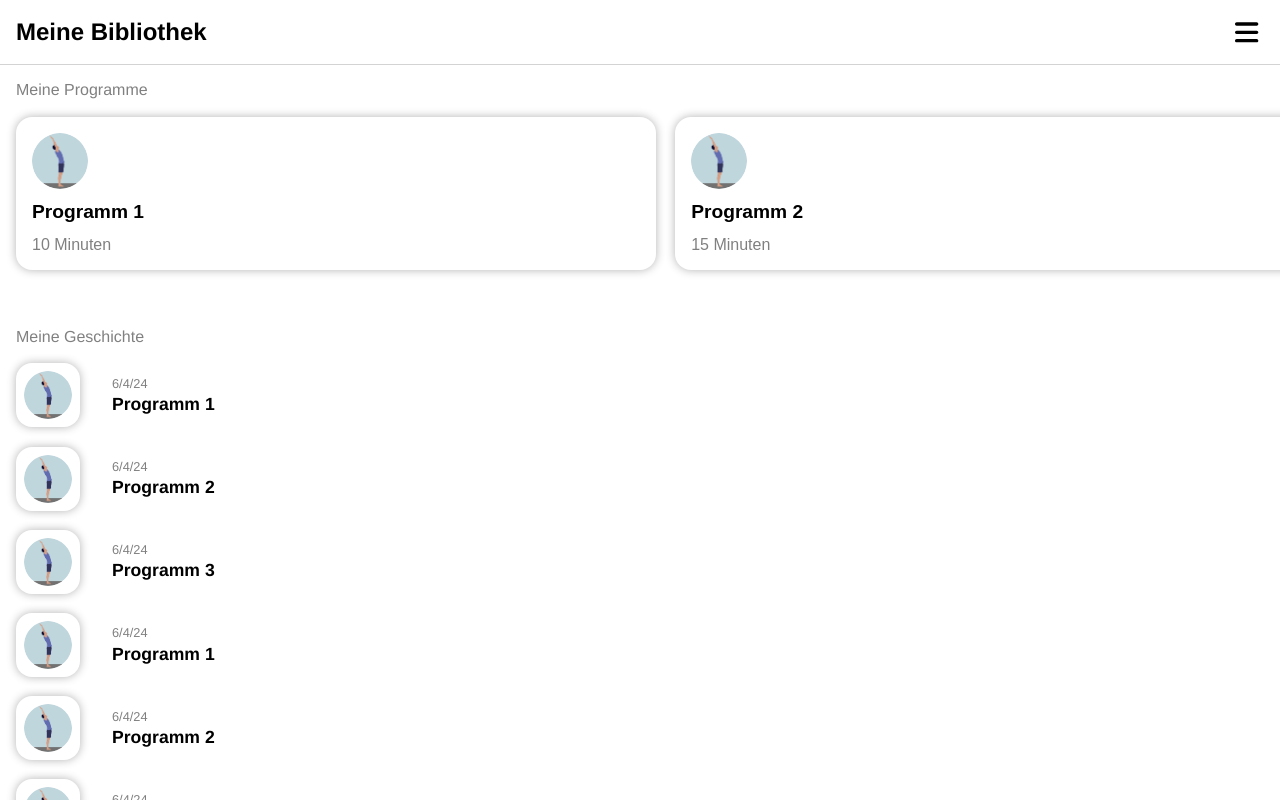
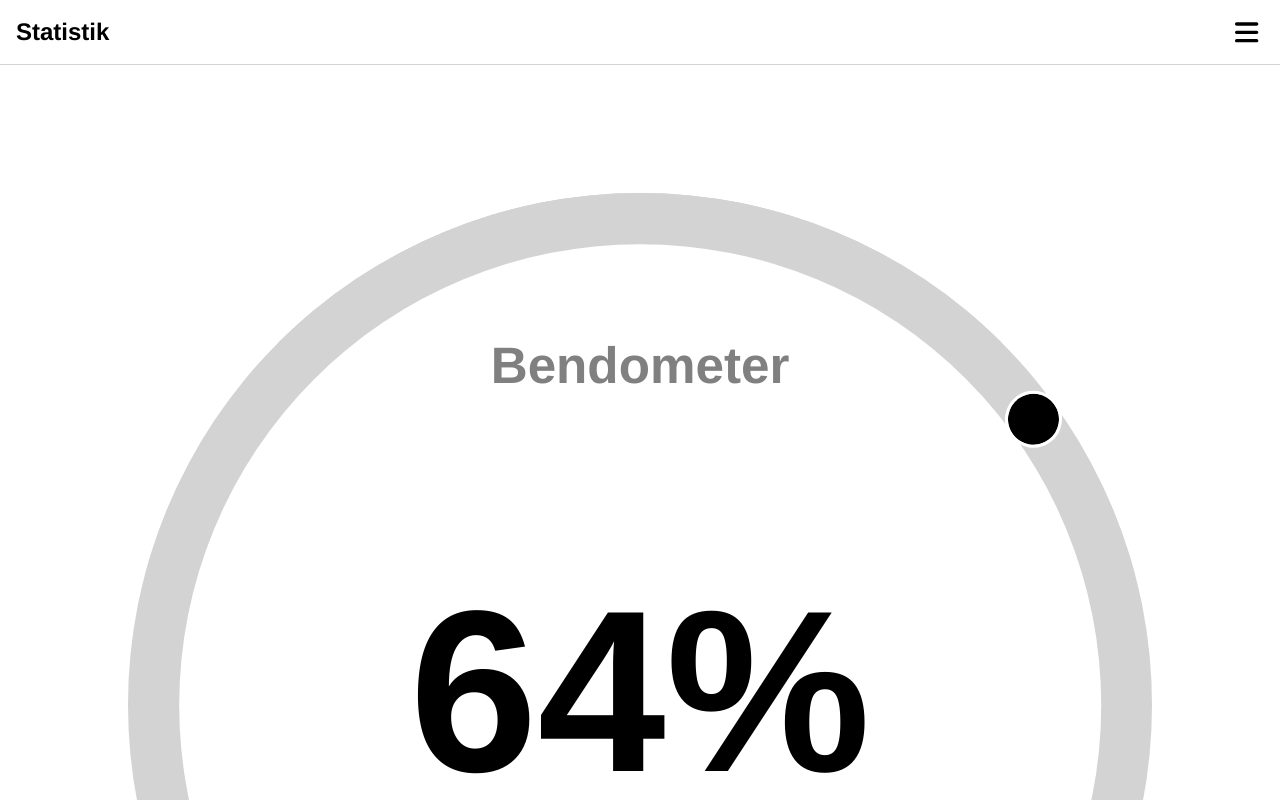
Before and after one commit to mipot101/Bend, a React (Create React App) app: page / in a window 1280 px wide. Built offline with nearby package versions, Linux system fonts and the light colour scheme; the HTML template or start-up script is replaced by a standard one.

Commit message:
feat: add Bendometer

```diff
--- a/src/views/defaultview/DefaultView.js
+++ b/src/views/defaultview/DefaultView.js
@@ -9,7 +9,7 @@ export const DefaultViewStates = {
     STATS: "Statistik"
 }
 const DefaultView = ({setAppState}) => {
-    const [state, setState] = useState(DefaultViewStates.HOME);
+    const [state, setState] = useState(DefaultViewStates.STATS);
     const currentView = () => {
         switch (state) {
             case DefaultViewStates.HOME:
--- /dev/null
+++ b/src/views/defaultview/components/Bendometer.css
@@ -0,0 +1,85 @@
+.bendometer {
+    position: relative;
+    width: 100%;
+    aspect-ratio: 1;
+}
+
+.half-circle {
+    position: absolute;
+    top: 50%;
+    left: 50%;
+    transform-origin: bottom;
+    --degree: 40deg;
+    transform: translate(-50%, -100%) rotate(var(--degree));
+    /*height: 10rem;*/
+    width: 80%;
+    aspect-ratio: 2;
+    border-radius: 50rem 50rem 0 0;
+    background-color: lightgray;
+}
+
+.full-circle {
+    /* Positioning */
+    position: absolute;
+    top: 50%;
+    left: 50%;
+    transform: translate(-50%, -50%);
+
+    /* Shape and color */
+    width: 72%;
+    aspect-ratio: 1;
+    border-radius: 50%;
+    background-color: white;
+
+    /* Position children */
+    display: flex;
+    flex-direction: column;
+    justify-content: space-between;
+}
+
+.bendometer-round-ends {
+    position: absolute;
+    top: 50%;
+    left: 50%;
+    --degree: 45deg;
+    transform: translate(-50%, -50%) rotate(var(--degree)) translateY(38vw);
+    width: 4%; /* Adjust size of the moving circle */
+    aspect-ratio: 1;
+    border-radius: 50%; /* Makes the moving circle circular */
+    background-color: lightgray; /* Set color of the moving circle */
+}
+
+.bendometer-moving-circle {
+    position: absolute;
+    top: 50%;
+    left: 50%;
+    --degree: 45deg;
+    transform: translate(-50%, -50%) rotate(var(--degree)) translateY(38vw);
+    width: 4%; /* Adjust size of the moving circle */
+    aspect-ratio: 1;
+    border-radius: 50%; /* Makes the moving circle circular */
+    background-color: black; /* Set color of the moving circle */
+
+    outline-color: white;
+    outline-style: solid;
+    outline-width: 0.2rem;
+}
+
+.bendometer-content-title {
+    margin-top: 10%;
+    color: gray;
+    font-weight: bold;
+    font-size: 4vw;
+}
+
+.bendometer-content-percentage {
+    font-weight: bold;
+    font-size: 18vw;
+    color: black;
+}
+
+.bendometer-content-next-gain {
+    margin-bottom: 13%;
+    color: gray;
+    font-size: 4vw;
+}
--- /dev/null
+++ b/src/views/defaultview/components/Bendometer.js
@@ -0,0 +1,24 @@
+import "./Bendometer.css"
+
+const Bendometer = ({progress = 0.7}) => {
+    const MIN_DEGREE = 45;
+    const MAX_DEGREE = 315;
+    const currentDegree = Math.floor(MIN_DEGREE + (MAX_DEGREE - MIN_DEGREE) * progress);
+
+    return (
+        <div className="bendometer">
+            <div className="half-circle" style={{'--degree': '-45deg'}}/>
+            <div className="half-circle" style={{'--degree': '45deg'}}/>
+            <div className="full-circle">
+                <div className="bendometer-content-title">Bendometer</div>
+                <div className="bendometer-content-percentage">64%</div>
+                <div className="bendometer-content-next-gain">Nächster Tag: +1%</div>
+            </div>
+            <div className="bendometer-round-ends" style={{'--degree': '-45deg'}}/>
+            <div className="bendometer-round-ends" style={{'--degree': '45deg'}}/>
+            <div className="bendometer-moving-circle" style={{'--degree': `${currentDegree}deg`}}/>
+        </div>
+    );
+}
+
+export default Bendometer;
--- /dev/null
+++ b/src/views/defaultview/components/Stats.js
@@ -0,0 +1,9 @@
+import "./Stats.css"
+
+const Stats = () => {
+    return (
+        <></>
+    );
+}
+
+export default Stats;
--- /dev/null
+++ b/src/views/defaultview/components/StatsView.css
@@ -0,0 +1,4 @@
+.stats-view-container {
+    display: flex;
+    flex-direction: column;
+}
--- a/src/views/defaultview/components/StatsView.js
+++ b/src/views/defaultview/components/StatsView.js
@@ -1,8 +1,13 @@
+import Bendometer from "./Bendometer";
+import Stats from "./Stats";
+
 const StatsView = () => {
     return (
-        <div>
-            StatsView
+        <div className="stats-view-container">
+            <Bendometer/>
+            <Stats/>
         </div>
+
     )
 }
 
```
Also changed, not shown: src/views/defaultview/components/Stats.css (added).
